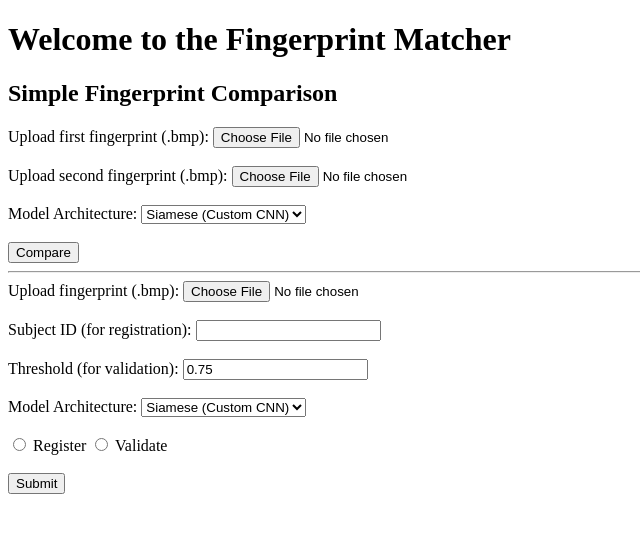
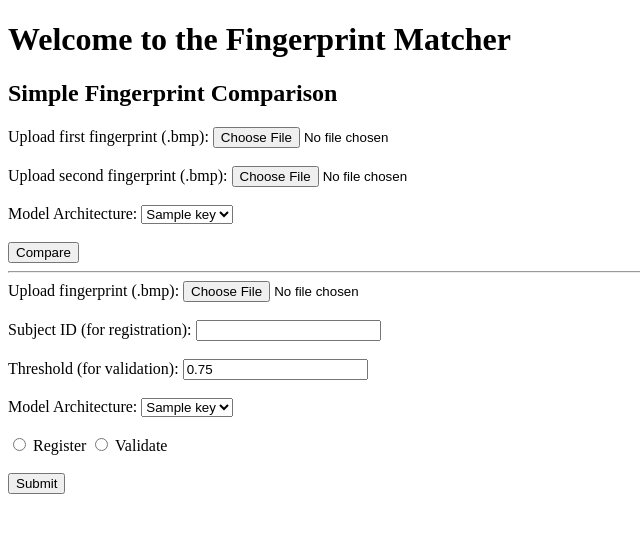
Before and after one commit to NamDT-146/pad-pipeline, a Flask app: template templates/index.html in a window 1280 px wide. Shown: the top 533 px of the page, without its empty margins (0-640 px from the left). Run offline with Flask 3, Linux system fonts and the light colour scheme; the template is opened without the code that fills it: most values are stand-ins (such as "Sample title", 1, 10 or a date in 2020).

Commit message:
update UI

```diff
--- a/app.py
+++ b/app.py
@@ -2,6 +2,7 @@ import os
 from flask import Flask, request, render_template, redirect, url_for, flash, jsonify
 from fingerprint import FingerprintMatcher
 import torch
+from model import FACTORY
 
 app = Flask(__name__)
 app.secret_key = 'demo_secret'  # for flash messages
@@ -13,16 +14,25 @@ DATABASE_PATH = "database/fingerprint_database.pt"
 # Create required directories
 os.makedirs(os.path.dirname(DATABASE_PATH), exist_ok=True)
 
+# Device preference helper: CUDA -> MPS -> CPU
+def get_preferred_device():
+    if torch.cuda.is_available():
+        return "cuda"
+    if hasattr(torch.backends, 'mps') and torch.backends.mps.is_available():
+        return "mps"
+    return "cpu"
+
 # Initialize fingerprint matcher
 matcher = FingerprintMatcher(
     database_path=DATABASE_PATH,
     model_path=MODEL_PATH,
-    device="cuda" if torch.cuda.is_available() else "cpu"
+    device=get_preferred_device()
 )
 
 @app.route('/', methods=['GET'])
 def home():
-    return render_template('index.html')
+    architectures = list(FACTORY.keys())
+    return render_template('index.html', architectures=architectures)
 
 @app.route('/process', methods=['POST'])
 def process():
@@ -42,7 +52,7 @@ def process():
         database_path=DATABASE_PATH,
         model_path=MODEL_PATH,
         model=architecture,
-        device="cuda" if torch.cuda.is_available() else "cpu"
+        device=get_preferred_device()
     )
 
     if mode == 'register':
@@ -97,7 +107,7 @@ def compare_fingerprints():
         database_path=DATABASE_PATH,
         model_path=MODEL_PATH,
         model=architecture,
-        device="cuda" if torch.cuda.is_available() else "cpu"
+        device=get_preferred_device()
     )
     try:
         same_person, score = matcher.compare_fingerprints(data1, data2)
--- a/templates/index.html
+++ b/templates/index.html
@@ -15,8 +15,9 @@
         <input type="file" name="fingerprint2" id="fingerprint2" accept=".bmp" required><br><br>
         <label for="architecture">Model Architecture:</label>
         <select name="architecture" id="architecture">
-            <option value="siamese">Siamese (Custom CNN)</option>
-            <option value="mobilenetv2">MobileNetV2</option>
+            {% for key in architectures %}
+            <option value="{{ key }}">{{ key }}</option>
+            {% endfor %}
         </select><br><br>
         <button type="submit">Compare</button>
     </form>
@@ -31,8 +32,9 @@
         <input type="number" step="0.01" name="threshold" id="threshold" value="0.75"><br><br>
         <label for="architecture">Model Architecture:</label>
         <select name="architecture" id="architecture">
-            <option value="siamese">Siamese (Custom CNN)</option>
-            <option value="mobilenetv2">MobileNetV2</option>
+            {% for key in architectures %}
+            <option value="{{ key }}">{{ key }}</option>
+            {% endfor %}
         </select><br><br>
         <input type="radio" id="register" name="mode" value="register" required>
         <label for="register">Register</label>
```
